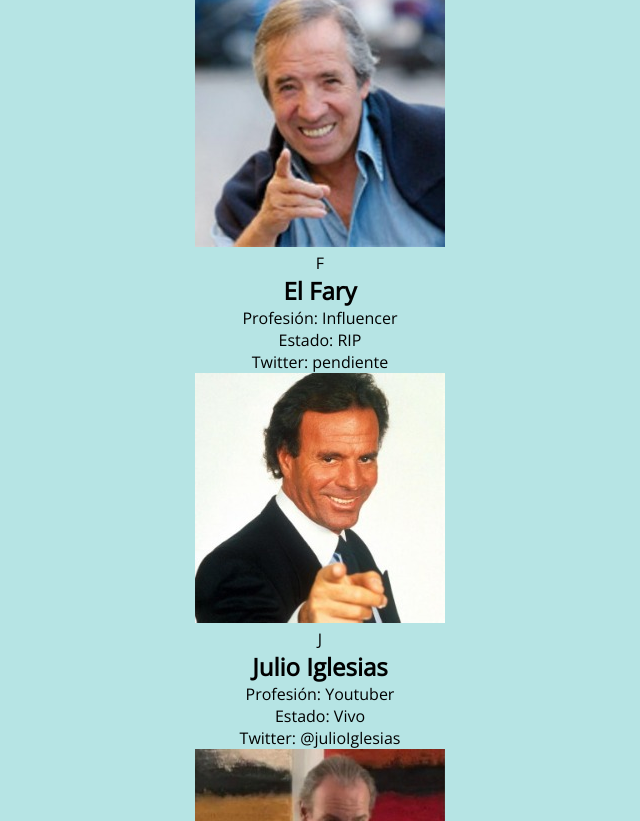
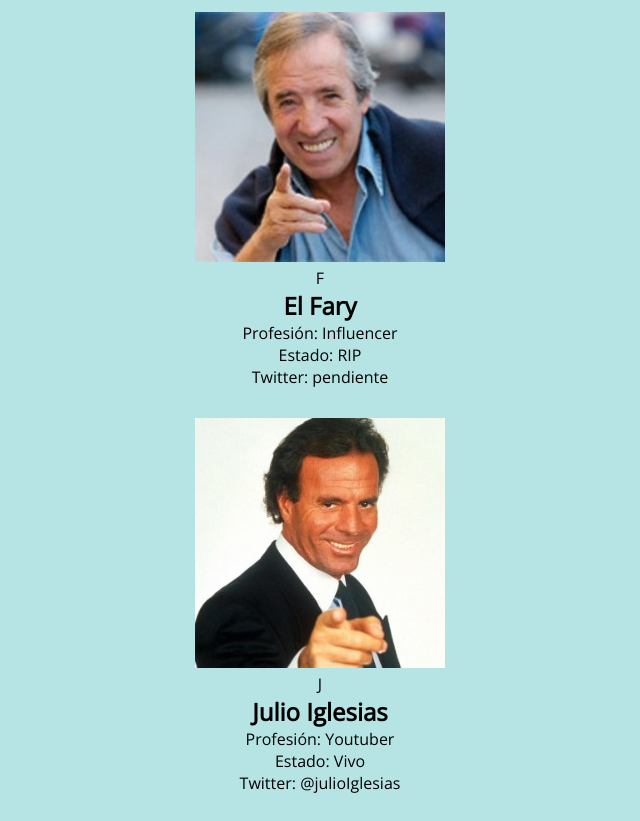
Before and after one commit to carluissg/Se-ores-que-apuntan, a plain HTML site: page index.html in a window 1280 px wide. Shown: the part 90-911 px from the top of the page, without its empty margins (320-960 px from the left). Drawn offline with nearby package versions, Linux system fonts and the light colour scheme.

Commit message:
Maqueta del Main

```diff
--- a/estilos/estil.css
+++ b/estilos/estil.css
@@ -2,12 +2,23 @@
   margin: 0px;
   padding: 0px;
 }
-.cont-main{
-  width: 100vw;
-  height: 100vw;
-  min-width: 1199px;
+@media all and (max_width:1199px){
+  .cont-main{
+    width: 100%;
+    height: 100%;
+  }
 }
+@media all and (min_width: 1200px){
+   .cont-main{
+    width: 1140px;
+    height: auto;
+    align-items: center;
+  }
+}
+.ticket{
+  padding: 15px;
 
+}
 body {
   background-color: #b6e4e4;
   font-family: 'Open Sans', sans-serif;
--- a/index.html
+++ b/index.html
@@ -19,7 +19,7 @@
     <p>Marcar todos</p>
   </header>
   <main class="cont-main">
-    <section>
+    <section class="ticket">
       <img src="fary.jpg" alt="El actor Fary">
       <p>F</p>
       <div>
@@ -31,7 +31,7 @@
         </ul>
       </div>
     </section>
-    <section>
+    <section class="ticket">
       <img src="julio.jpg" alt="El cantante Julio Iglesias">
       <p>J</p>
       <div>
@@ -43,7 +43,7 @@
         </ul>
       </div>
     </section>
-    <section>
+    <section class="ticket">
       <img src="bertin.jpg" alt="El actor Bertín Osborne">
       <p>B</p>
       <div>
```
